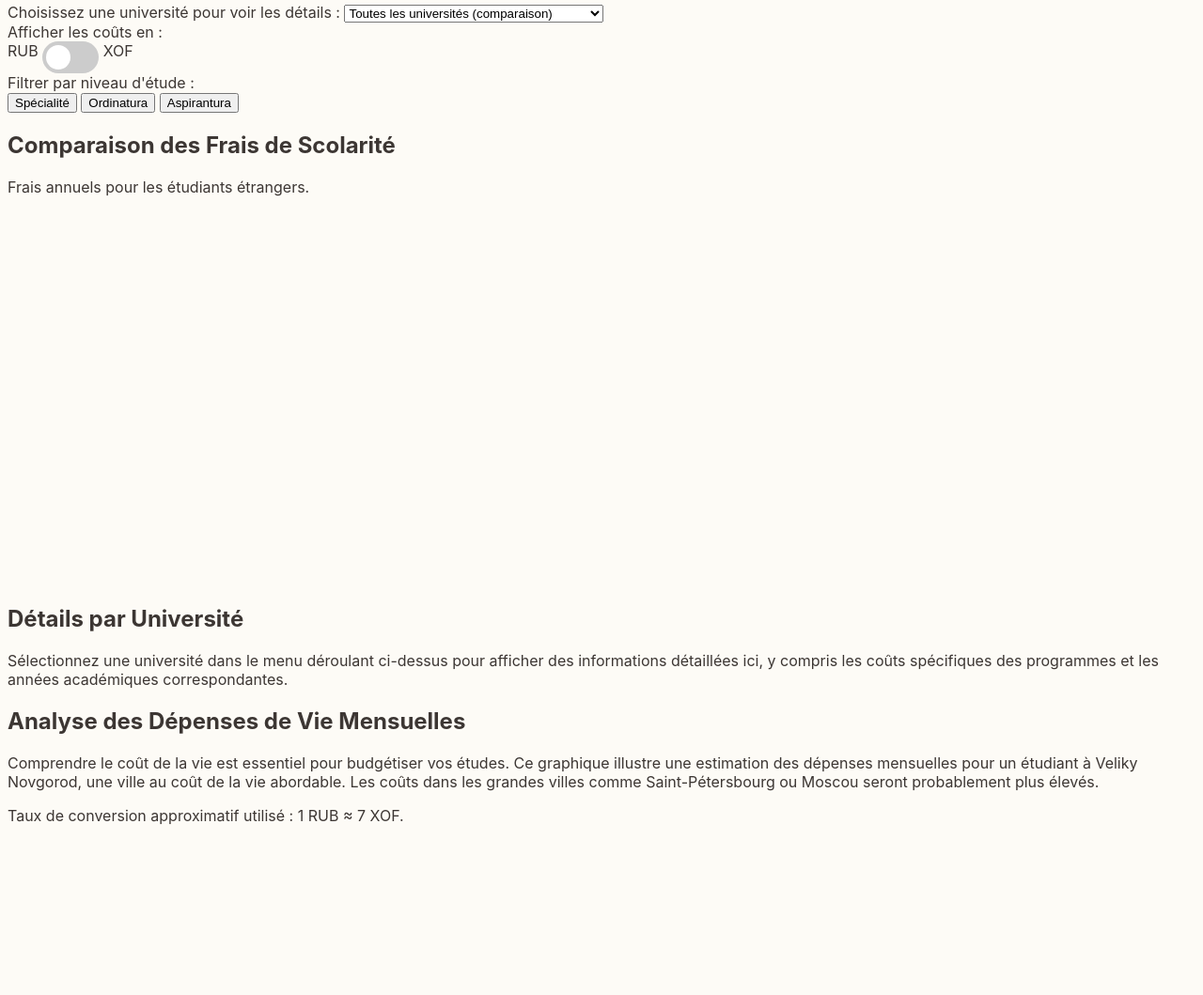
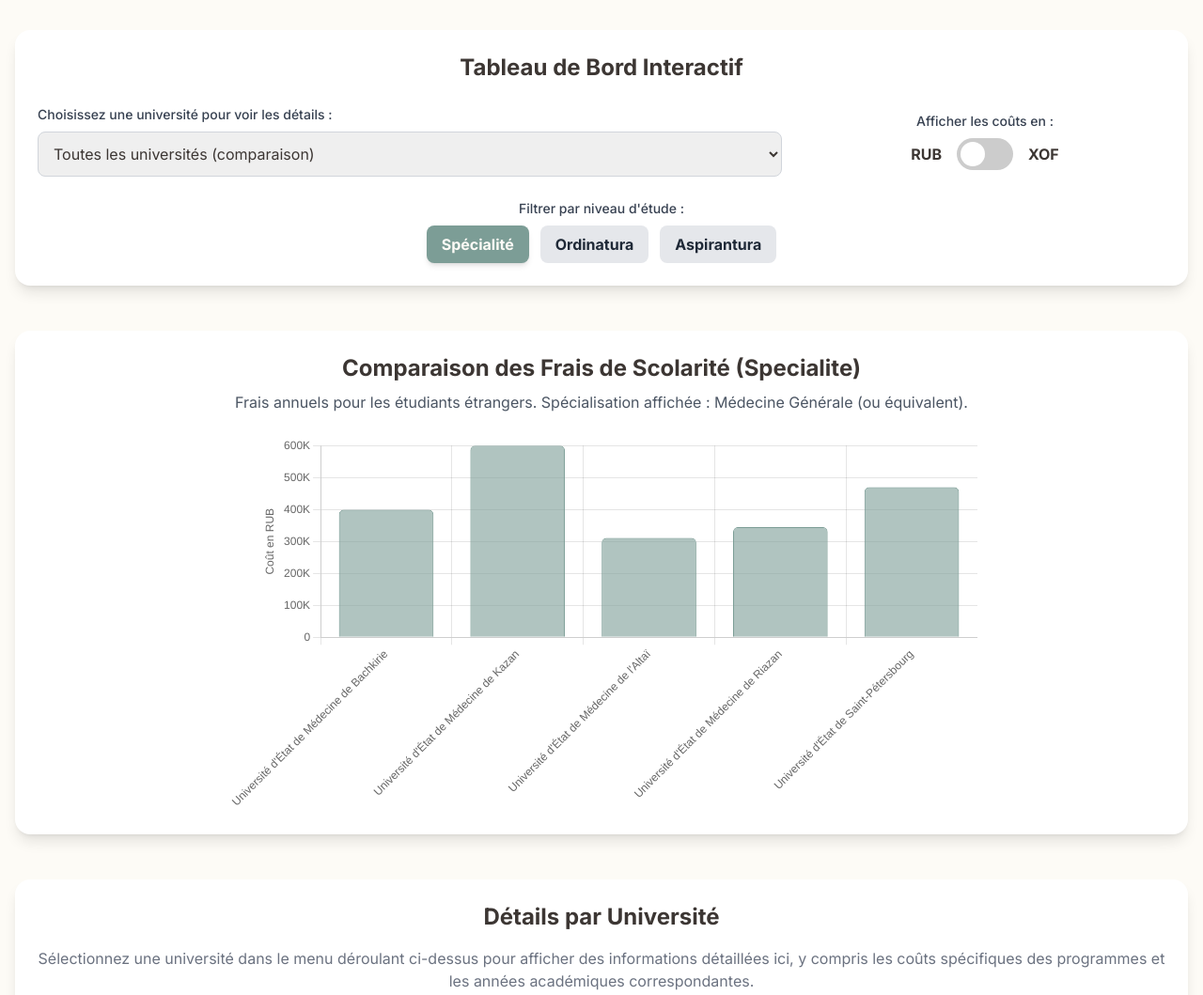
Before and after one commit to boodscode237/medecin, a plain HTML site: page index.html in a window 1280 px wide. Shown: the part 168-1227 px from the top of the page at 94% size. Drawn offline with nearby package versions, Linux system fonts and the light colour scheme.

Commit message:
Update index.html

```diff
--- a/index.html
+++ b/index.html
@@ -4,6 +4,15 @@
     <meta charset="UTF-8">
     <meta name="viewport" content="width=device-width, initial-scale=1.0">
     <title>Analyseur Interactif des Coûts d'Études en Médecine en Russie</title>
+    <script src="https://cdn.tailwindcss.com"></script>
+    <script src="https://cdn.jsdelivr.net/npm/chart.js"></script>
+    <link rel="preconnect" href="https://fonts.googleapis.com">
+    <link rel="preconnect" href="https://fonts.gstatic.com" crossorigin>
+    <link href="https://fonts.googleapis.com/css2?family=Inter:wght@400;500;700&display=swap" rel="stylesheet">
+    <!-- Chosen Palette: Calm Academia -->
+    <!-- Application Structure Plan: The application is designed as an interactive dashboard to facilitate comparison and exploration, a significant improvement over the static report format. The structure includes: 1. A global control panel (filters for university, study level, currency). 2. A central dynamic bar chart for visual cost comparison. 3. A detailed information panel that updates based on user selections, providing specifics for each university. 4. A dedicated section analyzing living costs with a donut chart. 5. A final total annual cost estimator tool. This task-oriented design allows users to move from broad comparison to specific details seamlessly, directly answering their key questions about affordability and program options. -->
+    <!-- Visualization & Content Choices: 1. University Cost Comparison: An interactive bar chart (Chart.js) is used to compare tuition fees. Goal: Direct comparison. Interaction: Filters update the chart data; tooltips show precise costs. Justification: Bar charts excel at comparing discrete values across categories. 2. Living Cost Breakdown: A donut chart (Chart.js) shows the proportion of different expenses. Goal: Inform about non-tuition costs. Justification: Ideal for part-to-whole relationships. 3. Detailed Data: Dynamically updated HTML text blocks present specific university information. Goal: Provide context on demand. Interaction: Content changes based on filter selection. Justification: Avoids information overload by showing only relevant details. 4. Total Cost Estimator: A dropdown-driven numerical output. Goal: Provide a final, actionable budget figure. Justification: Clear, direct answer to the user's primary question. -->
+    <!-- CONFIRMATION: NO SVG graphics used. NO Mermaid JS used. -->
     <style>
         body {
             font-family: 'Inter', sans-serif;
```
